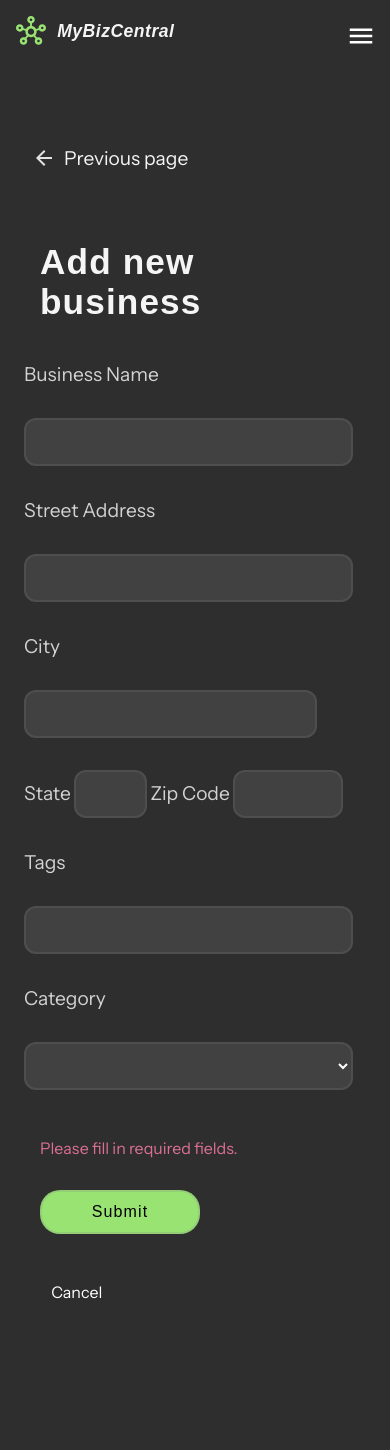
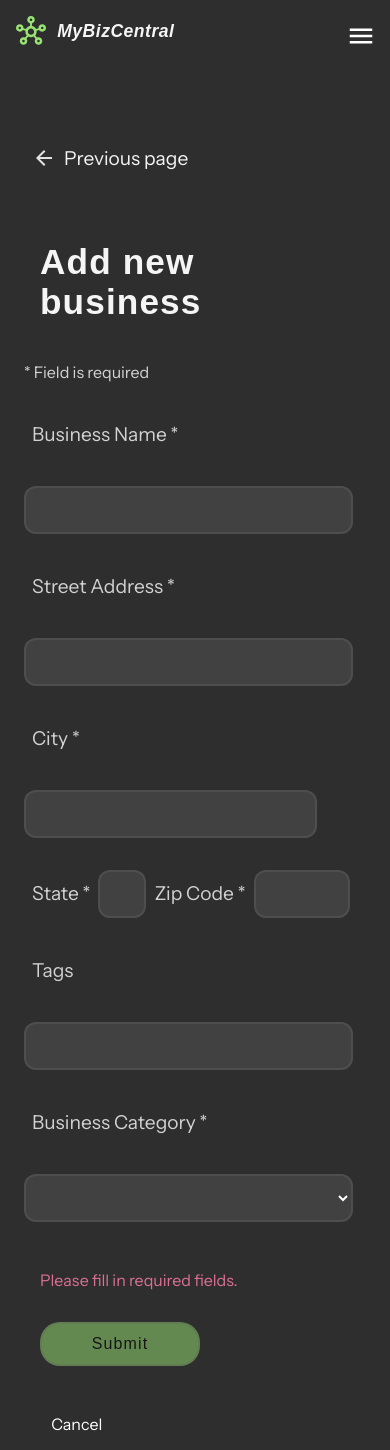
Before and after one commit to LMHPortfolio/GoogleMyBusinessClone, an Angular app: page /add-business in a window 390 px wide. Before the commit the page ends 1318 px from the top, so only its background shows below. Built offline with nearby package versions, Linux system fonts and the light colour scheme.

Commit message:
template styles wip

```diff
--- a/src/app/add-business/add-business.component.css
+++ b/src/app/add-business/add-business.component.css
@@ -7,14 +7,14 @@
 }
 
 form {
-  display: flex;
-  flex-direction: column;
+  display: grid;
+  grid-template-columns: 1fr;
   gap: 2rem;
 
 }
 
 input, select {
-  width: 50%;
+  width: 40rem;
   border-radius: 12px;
   height: 3rem;
   border: 2px solid rgba(128, 128, 128, 0.21);
@@ -27,33 +27,31 @@ input, select {
 
 label {
   font-size: 1.2rem;
+  padding: 0.5rem;
 }
 
 
 #business-city {
-width: 40%;
+width: 25rem;
 }
 
-
-#business-state, #business-zipcode {
-  width: 15%;
-  margin-right: 1.5rem;
-  margin-left: 1.5rem;
-
-
-}
-#state-zip {
-  flex-direction: row;
-
+#business-state {
+  width: 5rem;
 
 }
 
 
-.submit-container {
-
-  flex-direction: column;
+#business-zipcode {
+  width: 8rem;
 
 }
+
+
+
+.submit-container div {
+  padding: 1rem;
+}
+
 .submit-container div {
   padding: 1rem;
 }
@@ -70,6 +68,13 @@ width: 40%;
     padding: 0.7rem;
     border-radius: 20px;
     width: 10rem;
+}
+
+.form-button:disabled {
+  opacity: 0.5;
+  pointer-events: none;
+
+
 }
 
 .form-button:hover {
@@ -104,8 +109,6 @@ width: 40%;
 
 
 
-
-
 @media screen and (max-width: 820px) {
   .add-business-container {
     margin-left: unset;
@@ -122,29 +125,19 @@ width: 40%;
     width: 80%;
   }
 
-
-  #business-state, #business-zipcode {
-    margin-left: 0.2rem;
-    margin-right: 0.2rem;
-
+  #business-state {
+    width: 3rem;
 
   }
 
-  #business-state {
-    width: 20%;
+
+  #business-zipcode {
+    width: 6rem;
 
   }
 
-  #business-zipcode {
-    width: 30%;
-
-  }
-
-  #city-state {
-    width: 80%;
 
 
-  }
 
   .form-button, .cancel {
     place-self: center;
@@ -152,5 +145,4 @@ width: 40%;
 
 
 
-
 }
--- a/src/app/add-business/add-business.component.html
+++ b/src/app/add-business/add-business.component.html
@@ -2,7 +2,8 @@
 
 <div class="add-business-container">
   <form #addBusinessForm="ngForm" (ngSubmit)="onSubmitNewBusiness(addBusinessForm)">
-    <label for="business-name">Business Name</label>
+    <span>* Field is required</span>
+    <label for="business-name">Business Name *</label>
     <input type="text" id="business-name" name="businessName" [(ngModel)]="formFields.businessName" minlength="2" maxlength="45" required
            #business_name="ngModel">
 
@@ -15,7 +16,7 @@
       }
     }
 
-    <label for="business-address">Street Address</label>
+    <label for="business-address">Street Address *</label>
     <input type="text" id="business-address" name="businessAddress" [(ngModel)]="formFields.businessAddress" required
            #business_address="ngModel">
     @if (business_address.dirty || business_address.touched && business_address.value === "") {
@@ -26,7 +27,7 @@
       }
     }
 
-    <label for="business-city">City</label>
+    <label for="business-city">City *</label>
     <input type="text" id="business-city" name="businessCity" [(ngModel)]="formFields.businessCity" required
            #business_city="ngModel">
     @if (business_city.dirty || business_city.touched && business_city.value === "") {
@@ -38,7 +39,7 @@
     }
 
     <div id="state-zip">
-      <label for="business-state">State</label>
+      <label for="business-state">State *</label>
       <input type="text" id="business-state" name="businessState" [(ngModel)]="formFields.businessState" maxlength="2" required
              #business_state="ngModel">
       @if (business_state.dirty || business_state.touched && business_state.value === "") {
@@ -48,7 +49,7 @@
           </p>
         }
       }
-      <label for="business-zipcode">Zip Code</label>
+      <label for="business-zipcode">Zip Code *</label>
       <input type="text" id="business-zipcode" name="businessZipcode" [(ngModel)]="formFields.businessZipcode" maxlength="5" required
              #business_zipcode="ngModel">
     </div>
@@ -63,7 +64,7 @@
     <label for="business-tags">Tags</label>
     <input type="text" id="business-tags" name="businessTags" [(ngModel)]="formFields.businessTags">
 
-    <label for="business-category">Category</label>
+    <label for="business-category">Business Category *</label>
     <select type="text" id="business-category" name="businessCategory" [(ngModel)]="formFields.businessCategory" required
             #business_category="ngModel">
       <option>Real Estate</option>
@@ -92,7 +93,8 @@
       }
       <div>
         <button
-          [disabled]="!addBusinessForm.valid" class="form-button" type="submit" >
+          [disabled]="!addBusinessForm.valid"
+           class="form-button" type="submit" >
           Submit
         </button>
       </div>
--- a/src/app/add-business/add-business.component.ts
+++ b/src/app/add-business/add-business.component.ts
@@ -1,8 +1,9 @@
-import {Component, signal} from '@angular/core';
+import {Component} from '@angular/core';
 import {HeaderComponent} from '../shared/header/header.component';
 import {FormsModule, NgForm} from '@angular/forms';
 import {ActivatedRoute, Router, RouterLink, RouterLinkActive} from '@angular/router';
 import {BusinessDataService} from '../business-data.service';
+import {NgClass} from '@angular/common';
 
 
 
```
